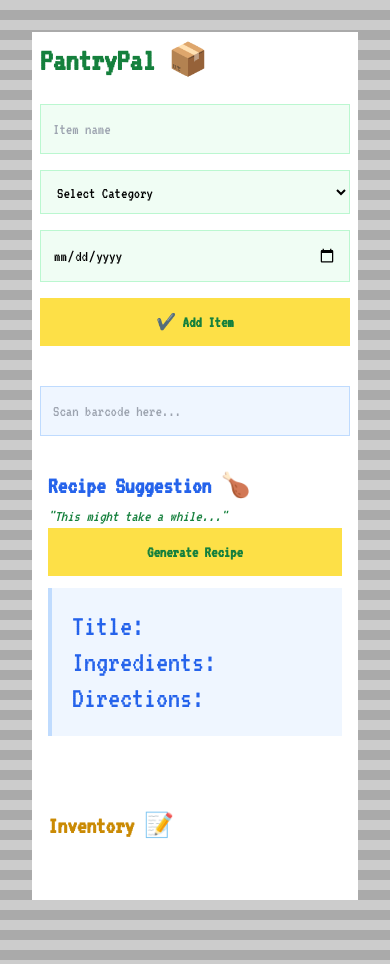
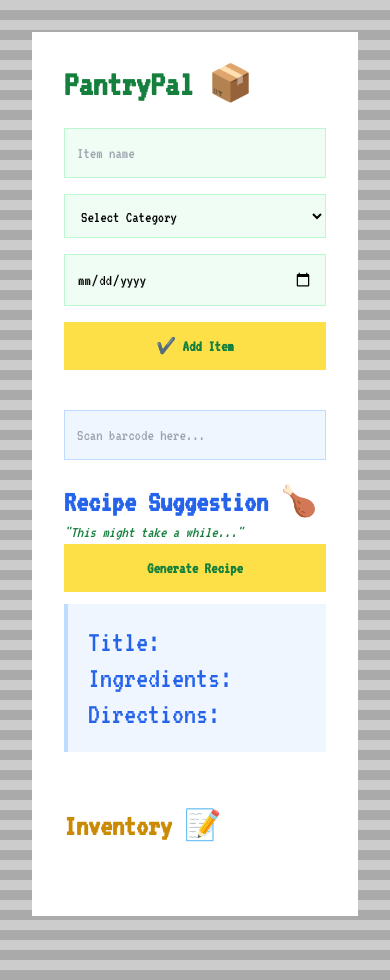
Before and after one commit to elliestone06/PantryPal, a Python web app: template templates/index.html in a window 390 px wide. Run offline with Jinja, Linux system fonts and the light colour scheme; the template is opened without the code that fills it, so the values that code supplies are empty; some libraries are stand-ins or nearby versions.

Commit message:
took out phone stuff, it was causing issues

```diff
--- a/templates/index.html
+++ b/templates/index.html
@@ -18,23 +18,9 @@
       #aaa 10px, #aaa 20px
     );
   }
-  .pixelated-border { … }
-  .pixelated-shadow { … }
-
-  @media (max-width: 480px) {
-    h1.text-4xl { font-size: 2rem ; }
-    h2.text-3xl { font-size: 1.5rem ; }
-
-    body { padding: 1rem; }
-    .pixelated-border,
-    .pixelated-shadow {
-      padding: 0.5rem !important;
-    }
-
     .grid > div { margin-bottom: 1.5rem; }
 
     button { padding: 0.75rem 1rem; font-size: 0.9rem; }
-  }
 </style>
 </head>
 <body class="min-h-screen p-8">
```
